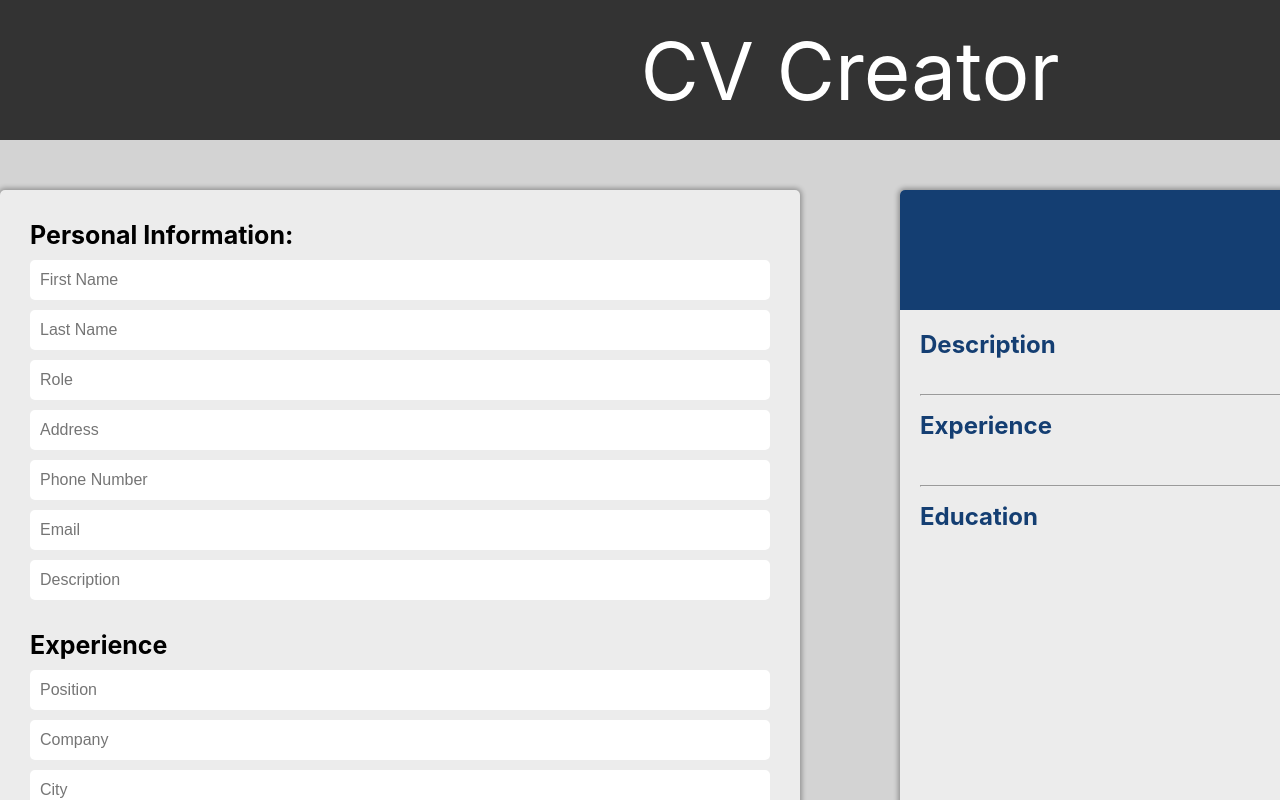
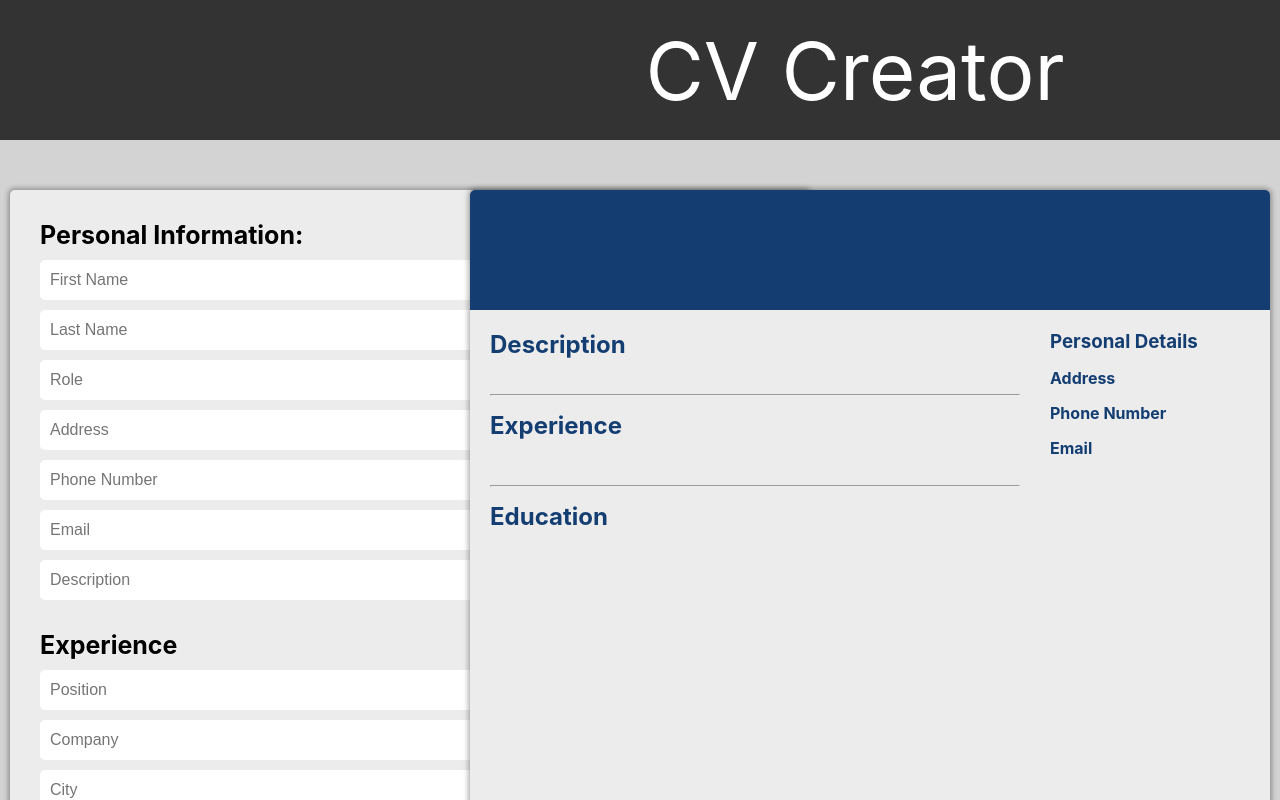
Before and after one commit to Pafestivo/cv-react, a React (Create React App) app: page / in a window 1280 px wide. Shown: the top 800 px of the page. Built offline with nearby package versions, Linux system fonts and the light colour scheme.

Commit message:
Finish large screen design

```diff
--- a/src/styles/main.css
+++ b/src/styles/main.css
@@ -3,5 +3,6 @@
   flex-direction: row;
   justify-content: center;
   margin-top: 50px;
+  padding-left: 10px;
   column-gap: 100px;
 }
--- a/src/styles/preview/preview-styles.css
+++ b/src/styles/preview/preview-styles.css
@@ -1,6 +1,7 @@
 .prev-container {
   position: sticky;
   top: 20px;
+  right: 10px;
   background-color: rgb(236, 236, 236);
   word-break: break-all;
   border-radius: 5px;
```
